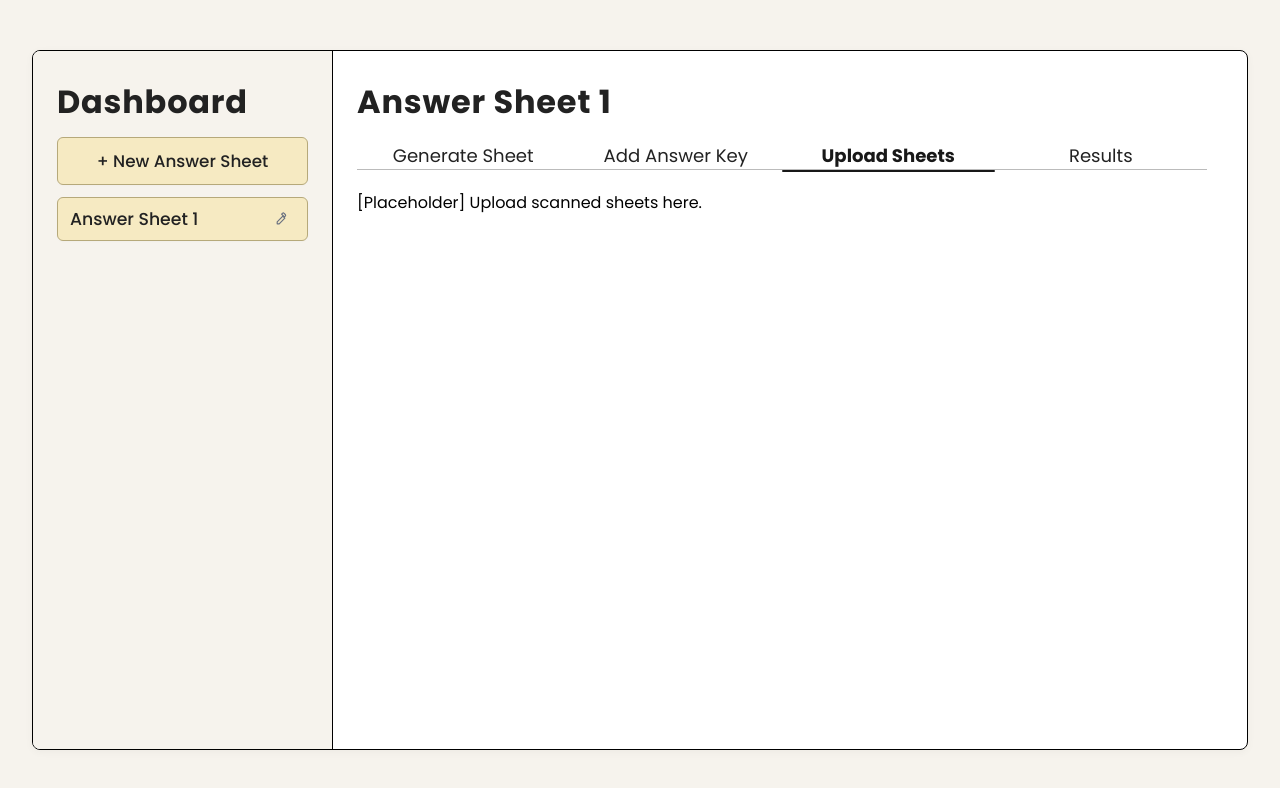
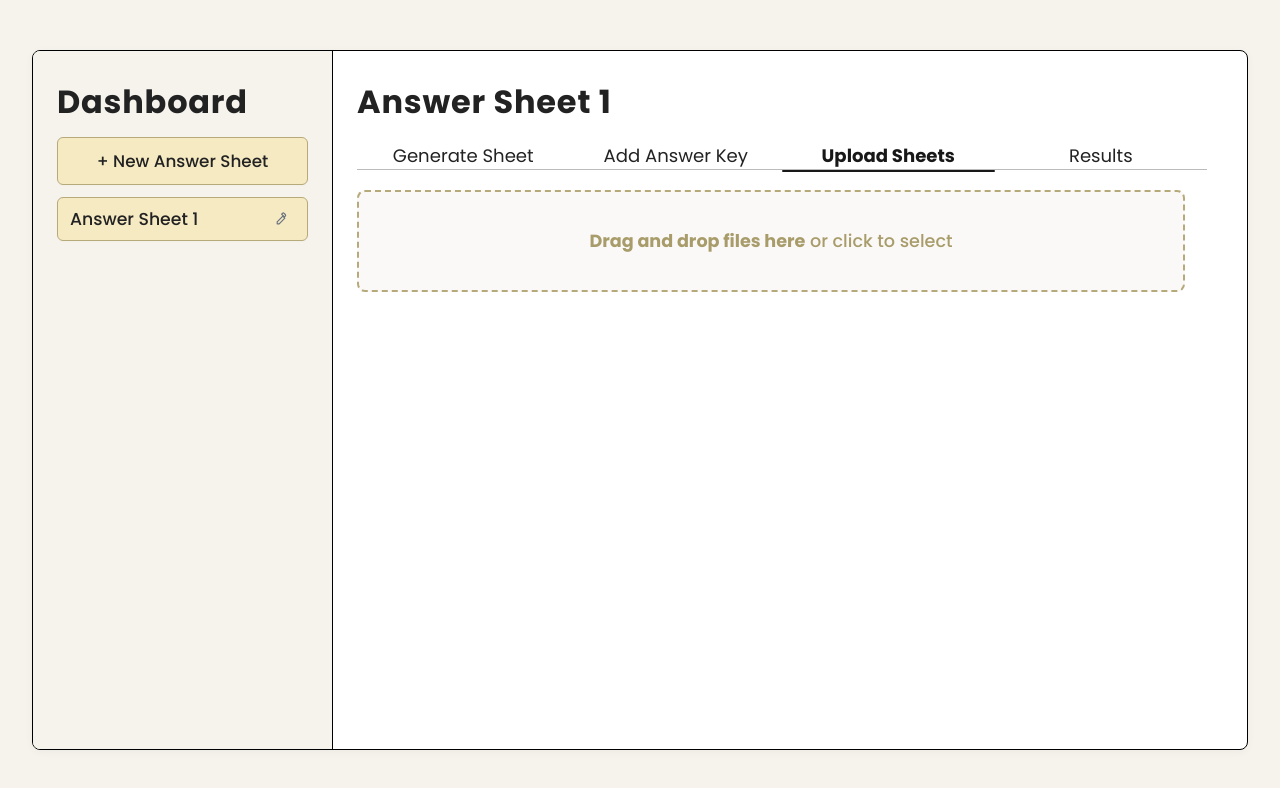
Before and after one commit to aicarandang/TestChecker, a React (Vite) app in the folder frontend/: page /generate in a window 1280 px wide. Both pictures are taken after a click on the button "Upload Sheets". Shown: the top 788 px of the page. Built offline with nearby package versions, Linux system fonts and the light colour scheme; the HTML template or start-up script is replaced by a standard one.

Commit message:
Update Test Directions bug

```diff
--- a/frontend/src/pages/generate.jsx
+++ b/frontend/src/pages/generate.jsx
@@ -23,7 +23,7 @@ function GenerateSheet() {
     examType: initialData.examType || '',
     academicTerm: initialData.academicTerm || '',
     subjectName: initialData.subjectName || '',
-    testDirections: localStorage.getItem('testDirections') || initialData.testDirections || '',
+    testDirections: initialData.testDirections || '',
     numItems: initialData.numItems || '',
     numChoices: initialData.numChoices || '',
   });
@@ -41,6 +41,32 @@ function GenerateSheet() {
   const choicesDropdownRef = React.useRef(null);
   const [submitAttempted, setSubmitAttempted] = useState(false);
   const testDirectionsRef = useRef(null);
+  // Add state for drag-and-drop upload
+  const [uploadedFiles, setUploadedFiles] = useState([]);
+  const [isDragActive, setIsDragActive] = useState(false);
+  const fileInputRef = useRef(null);
+
+  const handleDrop = (e) => {
+    e.preventDefault();
+    setIsDragActive(false);
+    const files = Array.from(e.dataTransfer.files);
+    setUploadedFiles((prev) => [...prev, ...files]);
+  };
+  const handleDragOver = (e) => {
+    e.preventDefault();
+    setIsDragActive(true);
+  };
+  const handleDragLeave = (e) => {
+    e.preventDefault();
+    setIsDragActive(false);
+  };
+  const handleFileChange = (e) => {
+    const files = Array.from(e.target.files);
+    setUploadedFiles((prev) => [...prev, ...files]);
+  };
+  const handleClickDropZone = () => {
+    fileInputRef.current?.click();
+  };
 
   // Helper to get minimum height for 2 rows
   const getMinHeight = () => {
@@ -93,11 +119,7 @@ function GenerateSheet() {
       const minHeight = getMinHeight();
       const newHeight = Math.max(testDirectionsRef.current.scrollHeight, minHeight);
       testDirectionsRef.current.style.height = newHeight + 'px';
-      // Persist height
-      localStorage.setItem('testDirectionsHeight', newHeight);
     }
-    // Persist testDirections in localStorage
-    localStorage.setItem('testDirections', form.testDirections);
   }, [form.testDirections]);
 
   React.useEffect(() => {
@@ -291,6 +313,27 @@ function GenerateSheet() {
       page++;
     }
     doc.save('answer-sheet.pdf');
+  };
+
+  const handleNewAnswerSheet = () => {
+    setSheetName('Answer Sheet 1');
+    setEditingName(false);
+    setForm({
+      examType: '',
+      academicTerm: '',
+      subjectName: '',
+      testDirections: '',
+      numItems: '',
+      numChoices: '',
+    });
+    setShowExamDropdown(false);
+    setShowChoicesDropdown(false);
+    if (location.pathname !== '/generate') {
+      setActiveTab('generate');
+      window.history.replaceState({}, '', '/generate');
+    } else {
+      setActiveTab('generate');
+    }
   };
 
   return (
@@ -519,7 +562,38 @@ function GenerateSheet() {
             <AnswerKey examData={form} />
           )}
           {activeTab === 'upload' && (
-            <div className="tab-placeholder">[Placeholder] Upload scanned sheets here.</div>
+            <div>
+              <div
+                className={
+                  styles.uploadDropZone + (isDragActive ? ' ' + styles.uploadDropZoneActive : '')
+                }
+                onDrop={handleDrop}
+                onDragOver={handleDragOver}
+                onDragLeave={handleDragLeave}
+                onClick={handleClickDropZone}
+              >
+                <input
+                  type="file"
+                  multiple
+                  ref={fileInputRef}
+                  style={{ display: 'none' }}
+                  onChange={handleFileChange}
+                />
+                <div style={{ pointerEvents: 'none' }}>
+                  <strong>Drag and drop files here</strong> or click to select
+                </div>
+              </div>
+              {uploadedFiles.length > 0 && (
+                <div className={styles.uploadFileList}>
+                  <h4>Selected Files:</h4>
+                  <ul>
+                    {uploadedFiles.map((file, idx) => (
+                      <li key={file.name + idx}>{file.name}</li>
+                    ))}
+                  </ul>
+                </div>
+              )}
+            </div>
           )}
           {activeTab === 'results' && (
             <div className="tab-placeholder">[Placeholder] View results here.</div>
--- a/frontend/src/styles/generate.module.css
+++ b/frontend/src/styles/generate.module.css
@@ -276,3 +276,38 @@ textarea.input {
   max-height: none;
   overflow-y: visible;
 }
+
+.uploadDropZone {
+  border: 2px dashed #b6a97a;
+  border-radius: 8px;
+  background: #faf9f7;
+  padding: 36px 0;
+  text-align: center;
+  color: #a89c6a;
+  font-size: 1.1rem;
+  font-weight: 500;
+  cursor: pointer;
+  margin-bottom: 18px;
+  transition: background 0.2s, border 0.2s;
+}
+.uploadDropZoneActive {
+  background: #f6eac2;
+  border-color: #a89c6a;
+}
+.uploadFileList {
+  margin-top: 10px;
+  background: #f8f7f3;
+  border-radius: 6px;
+  padding: 10px 18px;
+  font-size: 1rem;
+  color: #222;
+  box-shadow: 0 1px 2px rgba(0,0,0,0.03);
+}
+.uploadFileList ul {
+  margin: 0;
+  padding-left: 18px;
+  text-align: left;
+}
+.uploadFileList li {
+  margin-bottom: 2px;
+}
```
